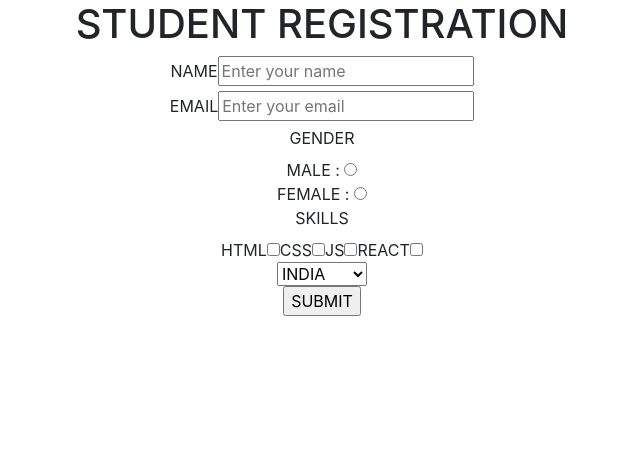
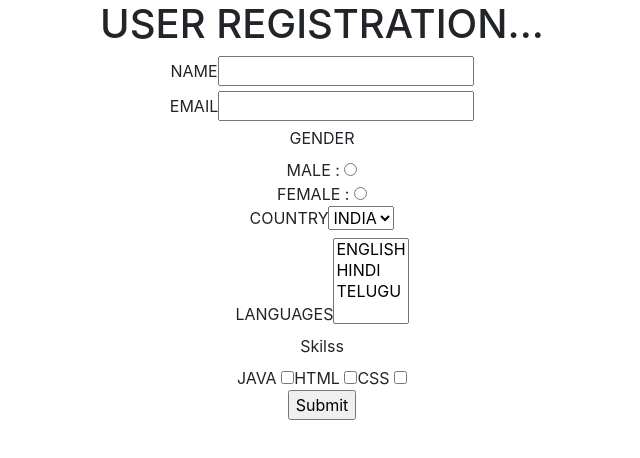
Before and after one commit to samirvithlani/bhavya-react, a React (Create React App) app: page / in a window 1280 px wide. Shown: the top 458 px of the page, without its empty margins (318-958 px from the left). Built offline with nearby package versions, Linux system fonts and the light colour scheme.

Commit message:
use form

```diff
--- a/package.json
+++ b/package.json
@@ -8,6 +8,7 @@
     "@testing-library/user-event": "^13.5.0",
     "react": "^18.2.0",
     "react-dom": "^18.2.0",
+    "react-hook-form": "^7.45.4",
     "react-scripts": "5.0.1",
     "web-vitals": "^2.1.4"
   },
--- a/src/App.js
+++ b/src/App.js
@@ -5,6 +5,7 @@ import Header from "./components/Header";
 import { HomeComponent } from "./components/HomeComponent";
 import { UserComponent } from "./propsdemo/UserComponent";
 import { StudentReg } from "./components/StudentReg";
+import { UserReg } from "./components/UserReg";
 function App() {
 
   var title = "Royal Tehnosoft";
@@ -14,7 +15,8 @@ function App() {
       {/* <Header /> */}
       {/* <HomeComponent/> */}
       {/* <UserComponent title = {title}/> */}
-      <StudentReg/>
+      {/* <StudentReg/> */}
+      <UserReg/>
 
     </div>
   );
--- a/src/components/StudentReg.jsx
+++ b/src/components/StudentReg.jsx
@@ -1,72 +1,134 @@
-import React, { useState } from 'react'
+import React, { useState } from "react";
 
 export const StudentReg = () => {
-    const [name, setname] = useState("") //string
-    const [email, setemail] = useState("")
-    const [gender, setgender] = useState("")
-    const [skills, setskills] = useState([]) //array
-    const [isACtive, setisACtive] = useState(false) //boolean
-    const [age, setage] = useState() //any
-    const [country, setcountry] = useState("")
+  const [name, setname] = useState(""); //string
+  const [email, setemail] = useState("");
+  const [gender, setgender] = useState("");
+  const [skills, setskills] = useState([]); //array
+  const [isACtive, setisACtive] = useState(false); //boolean
+  const [age, setage] = useState(); //any
+  const [country, setcountry] = useState("");
   const nameHandler = (e) => {
     //console.log(e)
 
-        console.log(e.target.value)
-        setname(e.target.value)
+    console.log(e.target.value);
+    setname(e.target.value);
+  };
+  const submitHandler = (e) => {
+    e.preventDefault();
+    console.log("name is " + name);
+    console.log("email is " + email);
+    console.log("gender" + gender);
+    var obj = {
+        name: name,
+        email: email,
+
     }
-    const submitHandler = (e) => {
-
-        e.preventDefault()
-        console.log("name is "+name)
-        console.log("email is "+email)
-        console.log("gender"+gender)
-    }
+  };
   return (
     <div>
       <h1>STUDENT REGISTRATION</h1>
       <div>
-            <form onSubmit={(e)=>{submitHandler(e)}}>
+        <form
+          onSubmit={(e) => {
+            submitHandler(e);
+          }}
+        >
           <div>
             <label>NAME</label>
-                    <input type="text" placeholder="Enter your name" onChange={(e)=>nameHandler(e)} />
+            <input
+              type="text"
+              placeholder="Enter your name"
+              onChange={(e) => nameHandler(e)}
+            />
             {name}
           </div>
           <div>
             <label>EMAIL</label>
-                    <input type="email" placeholder="Enter your email" onChange={(e)=>setemail(e.target.value)}/>
+            <input
+              type="email"
+              placeholder="Enter your email"
+              onChange={(e) => setemail(e.target.value)}
+            />
             {email}
           </div>
           <div>
             <label>GENDER</label>
-                    <br/>
-                    MALE : <input type="radio" value="male" name='gender' onChange={(e)=>setgender(e.target.value)}></input> <br/>
-                    FEMALE : <input type="radio" value="female" name='gender' onChange={(e)=>setgender(e.target.value)}></input> <br/>
+            <br />
+            MALE :{" "}
+            <input
+              type="radio"
+              value="male"
+              name="gender"
+              onChange={(e) => setgender(e.target.value)}
+            ></input>{" "}
+            <br />
+            FEMALE :{" "}
+            <input
+              type="radio"
+              value="female"
+              name="gender"
+              onChange={(e) => setgender(e.target.value)}
+            ></input>{" "}
+            <br />
             {gender}
           </div>
           <div>
             <label>SKILLS</label>
-                    <br/>
-                    HTML<input type="checkbox" value="HTML" name='skills' onChange={(e)=>{setskills([...skills,e.target.value])}}></input>
-                    CSS<input type="checkbox" value="css" name='skills' onChange={(e)=>{setskills([...skills,e.target.value])}}></input>
-                    JS<input type="checkbox" value="js" name='skills' onChange={(e)=>{setskills([...skills,e.target.value])}}></input>
-                    REACT<input type="checkbox" value="react" name='skills' onChange={(e)=>{setskills([...skills,e.target.value])}}></input>
+            <br />
+            HTML
+            <input
+              type="checkbox"
+              value="HTML"
+              name="skills"
+              onChange={(e) => {
+                setskills([...skills, e.target.value]);
+              }}
+            ></input>
+            CSS
+            <input
+              type="checkbox"
+              value="css"
+              name="skills"
+              onChange={(e) => {
+                setskills([...skills, e.target.value]);
+              }}
+            ></input>
+            JS
+            <input
+              type="checkbox"
+              value="js"
+              name="skills"
+              onChange={(e) => {
+                setskills([...skills, e.target.value]);
+              }}
+            ></input>
+            REACT
+            <input
+              type="checkbox"
+              value="react"
+              name="skills"
+              onChange={(e) => {
+                setskills([...skills, e.target.value]);
+              }}
+            ></input>
             <div>
-                        {
-                            skills?.map((skill)=>{
-                                return <p>{skill}</p>
-                            })
-                        }
+              {skills?.map((skill) => {
+                return <p>{skill}</p>;
+              })}
             </div>
           </div>
           <div>
-                    <select onChange={(e)=>{setcountry(e.target.value)}}>
+            <select
+              onChange={(e) => {
+                setcountry(e.target.value);
+              }}
+            >
               <option value="india">INDIA</option>
               <option value="usa">USA</option>
               <option value="canada">CANADA</option>
             </select>
-                    {
-                        country
-                    }
+            {country}
           </div>
           <div>
             <input type="submit" value="SUBMIT" />
@@ -74,5 +136,5 @@ export const StudentReg = () => {
         </form>
       </div>
     </div>
-  )
-}
+  );
+};
--- /dev/null
+++ b/src/components/UserReg.jsx
@@ -0,0 +1,113 @@
+import React from "react";
+import { useForm } from "react-hook-form";
+
+export const UserReg = () => {
+  //register is a array of objects
+  //handleSubmit is a function
+  //formState is a object {errors}
+  const {
+    register,
+    handleSubmit,
+    formState: { errors },
+  } = useForm();
+
+  console.log("errors...", errors);
+
+  const submitHandler = (data) => {
+    console.log(data);
+  };
+
+  const validationSchema = {
+    name: {
+      required: {
+        value: true,
+        message: "name is required...",
+      },
+    },
+    email: {
+      required: {
+        value: true,
+        message: "email is required...",
+      },
+      maxLength: {
+        value: 20,
+        message: "max length is 20...",
+      },
+    },
+  };
+
+  return (
+    <div>
+      <h1>USER REGISTRATION...</h1>
+      <form onSubmit={handleSubmit(submitHandler)}>
+        <div>
+          <label>NAME</label>
+          <input
+            type="text"
+            // {...register("name", {
+            //   required: { value: true, message: "name is required..." },
+            // })}
+            {...register("name", validationSchema.name)}
+          ></input>
+          {errors.name && <p>{errors.name.message}</p>}
+        </div>
+        <div>
+          <label>EMAIL</label>
+          <input
+            type="email"
+            {...register("email", validationSchema.email)}
+          ></input>
+          {errors.email && <p>{errors.email.message}</p>}
+        </div>
+        <div>
+          <label>GENDER</label>
+          <br></br>
+          MALE :{" "}
+          <input
+            type="radio"
+            value="male"
+            name="gender"
+            {...register("gender")}
+          ></input>
+          <br></br>
+          FEMALE :{" "}
+          <input
+            type="radio"
+            value="female"
+            name="gender"
+            {...register("gender")}
+          ></input>
+        </div>
+        <div>
+          <label>COUNTRY</label>
+          <select {...register("country")}>
+            <option value="india">INDIA</option>
+            <option value="usa">USA</option>
+            <option value="uk">UK</option>
+          </select>
+        </div>
+        <div>
+          <label>LANGUAGES</label>
+          <select {...register("languages")} multiple>
+            <option value="english">ENGLISH</option>
+            <option value="hindi">HINDI</option>
+            <option value="telugu">TELUGU</option>
+          </select>
+        </div>
+        <div>
+          <label>Skilss</label>
+          <br></br>
+          JAVA{" "}
+          <input type="checkbox" value="java" {...register("skills")}></input>
+          HTML{" "}
+          <input type="checkbox" value="html" {...register("skills")}></input>
+          CSS{" "}
+          <input type="checkbox" value="css" {...register("skills")}></input>
+        </div>
+        <div>
+          <input type="submit"></input>
+        </div>
+      </form>
+    </div>
+  );
+};
```
Also changed, not shown: 1 other file (tests, documents, lock files or other folders). Lines whose indentation alone changed are shown as unchanged.
